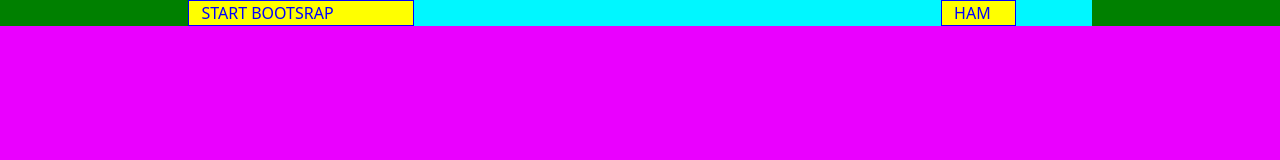
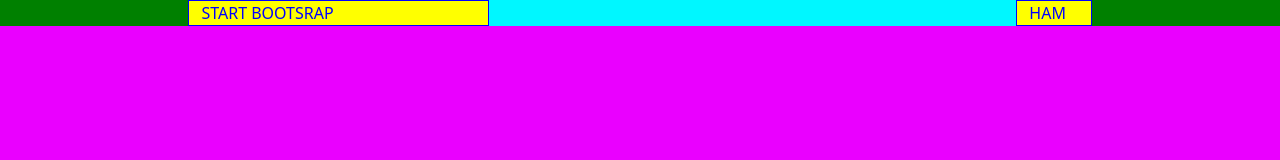
Before and after one commit to Gozzissimo/html-css-bootstrap-freelancer, a plain HTML site: page index.html in a window 1280 px wide. Drawn offline with nearby package versions, Linux system fonts and the light colour scheme.

Commit message:
disperazione

```diff
--- a/index.html
+++ b/index.html
@@ -19,9 +19,11 @@
     <header class="container-fluid">
         <div class="sub-container">
             <nav class="row">
-                <div class="col-4 col-md-3">START BOOTSRAP</div>
-                <div class="ham col-1 offset-7">HAM</div>
-                <divc class=""></div>
+                <div class="col-4">START BOOTSRAP</div>
+                <div class="ham-on col-1 offset-7">HAM</div>
+                <!-- <divc class="ham-off col-1">PORTFOLIO</div>
+                <divc class="ham-off col-1">ABOUT</div>
+                <divc class="ham-off col-1">CONTACT</div> -->
             </nav>
         </div>
     </header>
```
Also changed, not shown: css/style.css (+14 -6 lines).
